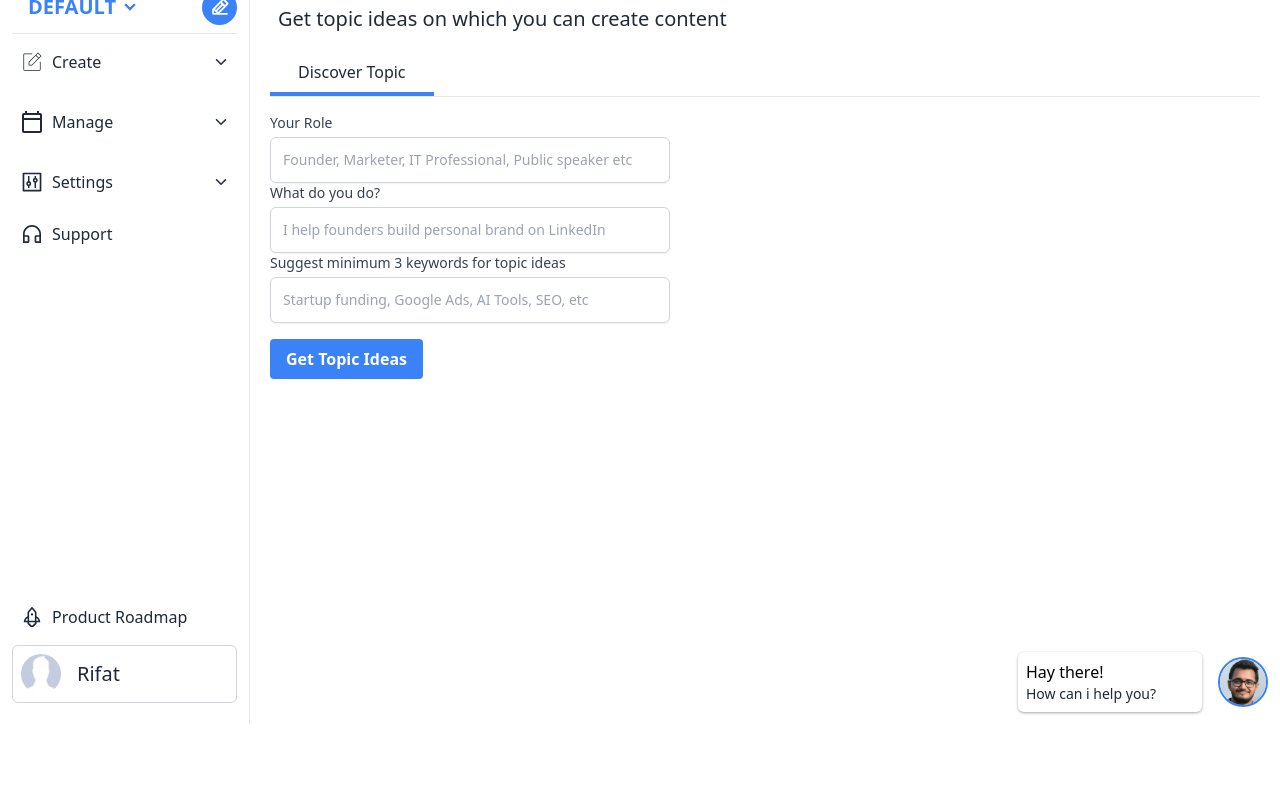
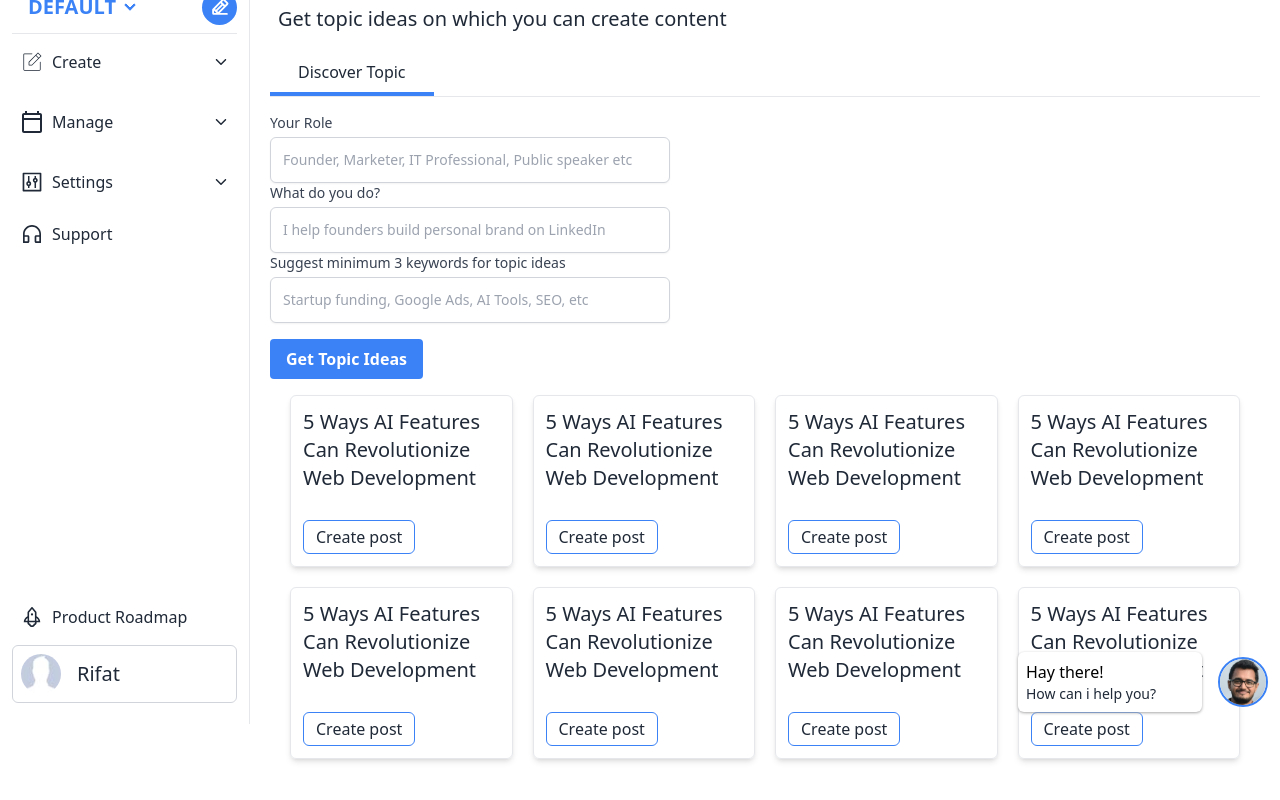
Before and after one commit to rifat0rahman/CometFrontend, a React (Vite) app: page /topic_creation in a window 1280 px wide. Shown: the part 76-876 px from the top of the page. Before the commit the page ends 800 px from the top, so only its background shows below. Built offline with nearby package versions, Linux system fonts and the light colour scheme.

Commit message:
creation output is done

```diff
--- a/src/Components/DeshboardComponents/DeshboardRoot.jsx
+++ b/src/Components/DeshboardComponents/DeshboardRoot.jsx
@@ -12,7 +12,7 @@ export default function DeshboardRoot() {
         </div>
         <Outlet></Outlet>
         <div className="w-[250px] cursor-pointer items-center fixed bottom-3 right-3 grid grid-cols-4 gap-4">
-          <div className="w-full col-span-3 p-2 customshadow rounded-md">
+          <div className="w-full bg-white col-span-3 p-2 customshadow rounded-md">
             <p className="text-black text-md">Hay there!</p>
             <p className="text-gray-800 text-sm">How can i help you?</p>
           </div>
--- a/src/Components/DeshboardComponents/userDeshboard/PostCreation/PostCreateCard.jsx
+++ b/src/Components/DeshboardComponents/userDeshboard/PostCreation/PostCreateCard.jsx
@@ -1,6 +1,6 @@
 export default function PostCreateCard({ data }) {
   return (
-    <div className="border cursor-pointer border-gray-300 rounded-lg p-4 shadow-md bg-white w-[330px]">
+    <div className="border cursor-pointer border-gray-300 rounded-lg p-4 hover:shadow-xl shadow-md bg-white min-w-[320px]">
       <div className="text-2xl mb-2 flex items-center gap-5">
         {data.icon}
         <h2 className="text-lg font-bold mb-2">{data.title}</h2>
--- a/src/Components/DeshboardComponents/userDeshboard/TopicCreation/TopicCreation.jsx
+++ b/src/Components/DeshboardComponents/userDeshboard/TopicCreation/TopicCreation.jsx
@@ -1,4 +1,5 @@
 import { useForm } from "react-hook-form";
+import TopicCreationOutput from "./TopicCreationOutput";
 
 export default function TopicCreation() {
   const {
@@ -101,6 +102,8 @@ export default function TopicCreation() {
           </button>
         </form>
       </div>
+      {/* ---------------------------------creation idea output------------------------------- */}
+      <TopicCreationOutput />
     </div>
   );
 }
--- /dev/null
+++ b/src/Components/DeshboardComponents/userDeshboard/TopicCreation/TopicCreationOutput.jsx
@@ -0,0 +1,26 @@
+export default function TopicCreationOutput() {
+  const mapcoount = [1, 2, 3, 4, 5, 6, 7, 8];
+
+  return (
+    <div
+      className="w-full px-0 md:px-5 pb-20 grid gap-5"
+      style={{ gridTemplateColumns: "repeat(auto-fit, minmax(200px, 1fr))" }}
+    >
+      {mapcoount.map((item, idx) => (
+        <div
+          key={idx}
+          className="min-w-[200px] border p-3 flex rounded-md shadow-md hover:shadow-xl flex-col justify-between gap-7"
+        >
+          <h1 className="text-xl font-medium">
+            5 Ways AI Features Can Revolutionize Web Development
+          </h1>
+          <div className="w-full">
+            <button className="p-1 px-3 rounded-md border border-blue-500 hover:bg-blue-500 hover:text-white">
+              Create post
+            </button>
+          </div>
+        </div>
+      ))}
+    </div>
+  );
+}
```
